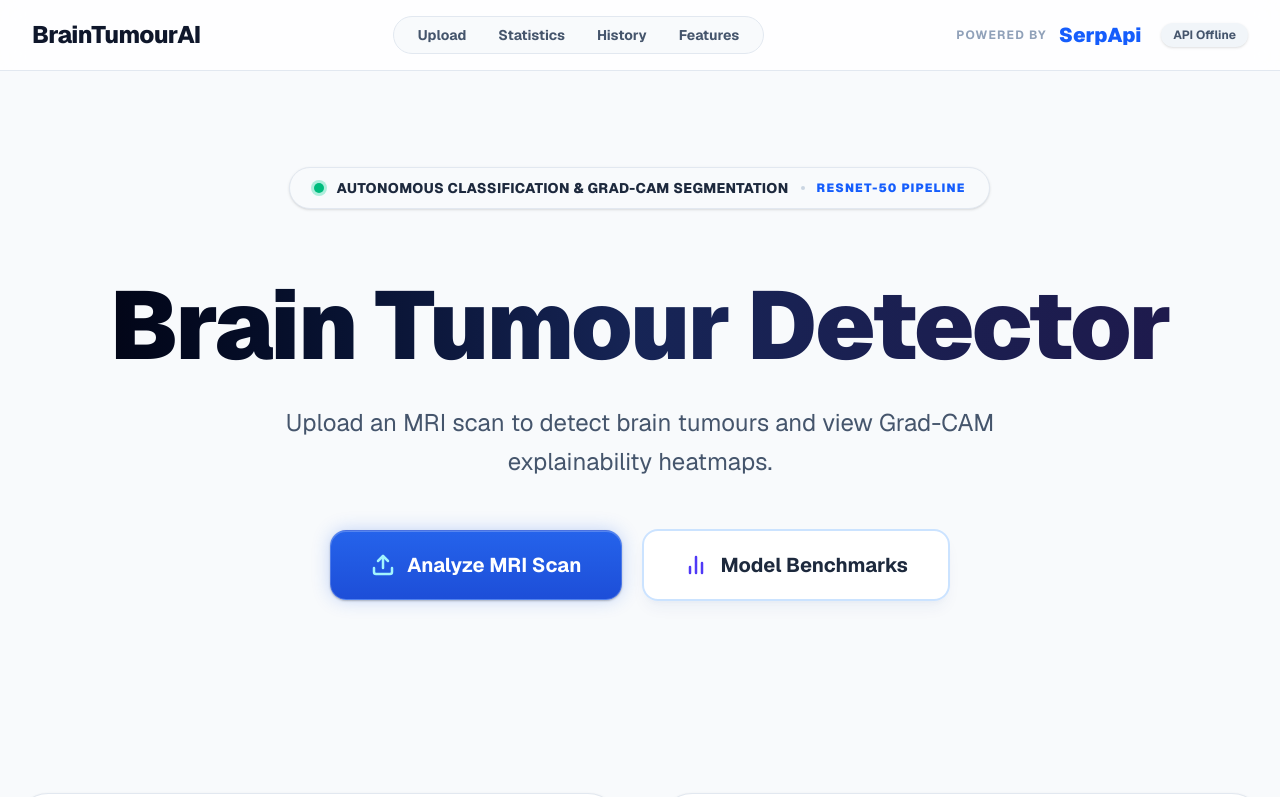
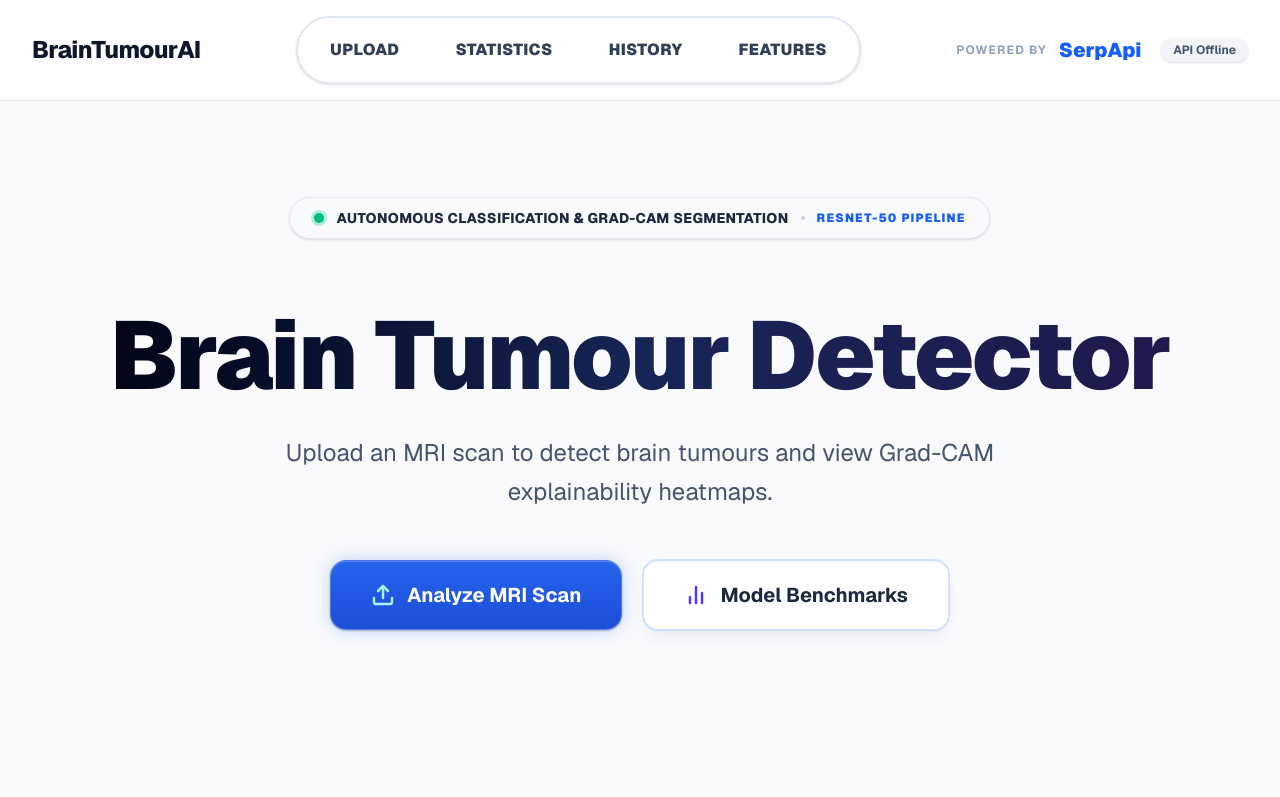
Before and after one commit to moonylit/brain-tumour-agent, a Next.js app in the folder frontend/: page / in a window 1280 px wide. Shown: the top 797 px of the page. Built offline with nearby package versions, Linux system fonts and the light colour scheme; no server answers.

Commit message:
feat(ui): massive premium header navigation pill with interactive hover styling

```diff
--- a/frontend/components/Navbar.tsx
+++ b/frontend/components/Navbar.tsx
@@ -47,11 +47,31 @@ export default function Navbar() {
       </div>
 
       {/* Center Column */}
-      <nav className="hidden md:flex items-center gap-8 bg-slate-50 px-6 py-2 rounded-full border border-slate-200">
-        <a href="#upload" className="text-sm font-bold text-slate-600 hover:text-blue-600 transition">Upload</a>
-        <a href="#statistics" className="text-sm font-bold text-slate-600 hover:text-blue-600 transition">Statistics</a>
-        <a href="#history" className="text-sm font-bold text-slate-600 hover:text-blue-600 transition">History</a>
-        <a href="#features" className="text-sm font-bold text-slate-600 hover:text-blue-600 transition">Features</a>
+      <nav className="hidden md:flex items-center gap-2 bg-white px-2 py-2 rounded-full border-2 border-slate-200 shadow-sm">
+        <a
+          href="#upload"
+          className="px-6 py-3 text-base font-black text-slate-700 uppercase tracking-wide rounded-full hover:bg-blue-600 hover:text-white hover:shadow-lg hover:-translate-y-0.5 transition-all duration-300 active:scale-95"
+        >
+          Upload
+        </a>
+        <a
+          href="#statistics"
+          className="px-6 py-3 text-base font-black text-slate-700 uppercase tracking-wide rounded-full hover:bg-blue-600 hover:text-white hover:shadow-lg hover:-translate-y-0.5 transition-all duration-300 active:scale-95"
+        >
+          Statistics
+        </a>
+        <a
+          href="#history"
+          className="px-6 py-3 text-base font-black text-slate-700 uppercase tracking-wide rounded-full hover:bg-blue-600 hover:text-white hover:shadow-lg hover:-translate-y-0.5 transition-all duration-300 active:scale-95"
+        >
+          History
+        </a>
+        <a
+          href="#features"
+          className="px-6 py-3 text-base font-black text-slate-700 uppercase tracking-wide rounded-full hover:bg-blue-600 hover:text-white hover:shadow-lg hover:-translate-y-0.5 transition-all duration-300 active:scale-95"
+        >
+          Features
+        </a>
       </nav>
 
 
```
